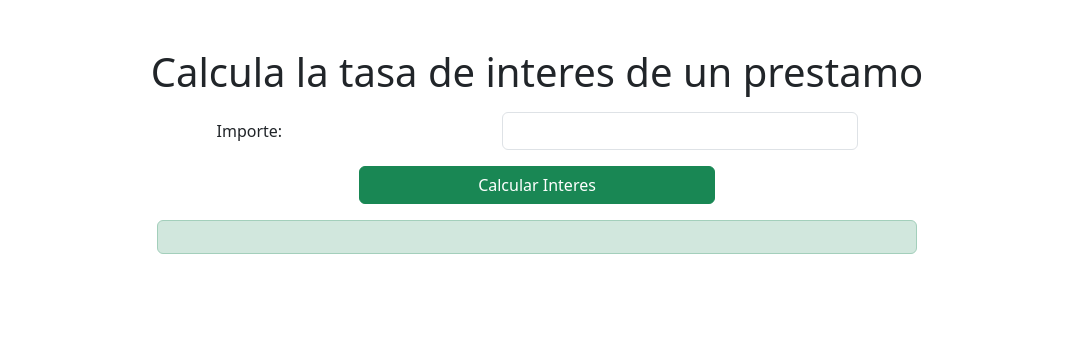
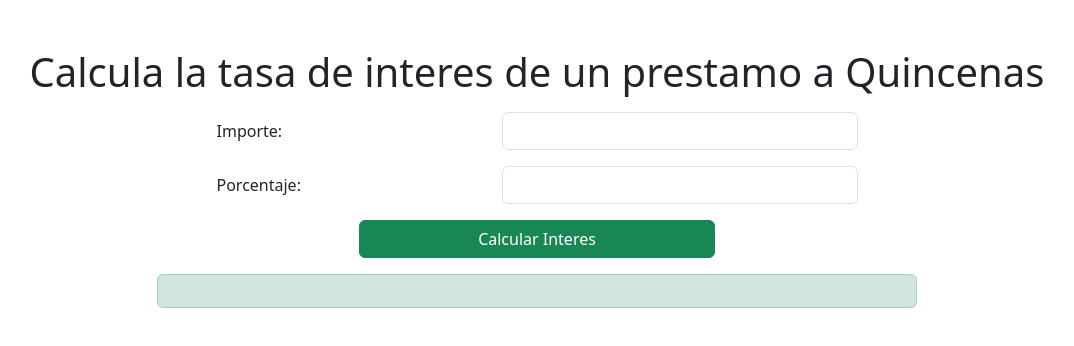
Before and after one commit to jesuseladiom/prestamos, a plain HTML site: page index.html in a window 1280 px wide. Shown: the whole page, without its empty margins (103-1177 px from the left). Drawn offline with nearby package versions, Linux system fonts and the light colour scheme.

Commit message:
quincenas

```diff
--- a/index.html
+++ b/index.html
@@ -8,12 +8,22 @@
   </head>
   <body>
     <div class="container">
-        <h1 class="text-center mt-5">Calcula la tasa de interes de un prestamo</h1>
+        <h1 class="text-center mt-5">Calcula la tasa de interes de un prestamo a Quincenas</h1>
         <div class="row justify-content-center mt-3">
             <label class="col-3 col-form-label">Importe:</label>
             <div class="col-8 col-md-4">
                 <input type="number" class="form-control" id="impte">
             </div>
+
+
+        </div>
+
+        <div class="row justify-content-center mt-3">
+            <label class="col-3 col-form-label">Porcentaje:</label>
+            <div class="col-8 col-md-4">
+                <input type="number" class="form-control" id="porcentaje">
+            </div>
+
         </div>
         <div class="row justify-content-center mt-3">
             <div class="col-4">
```
